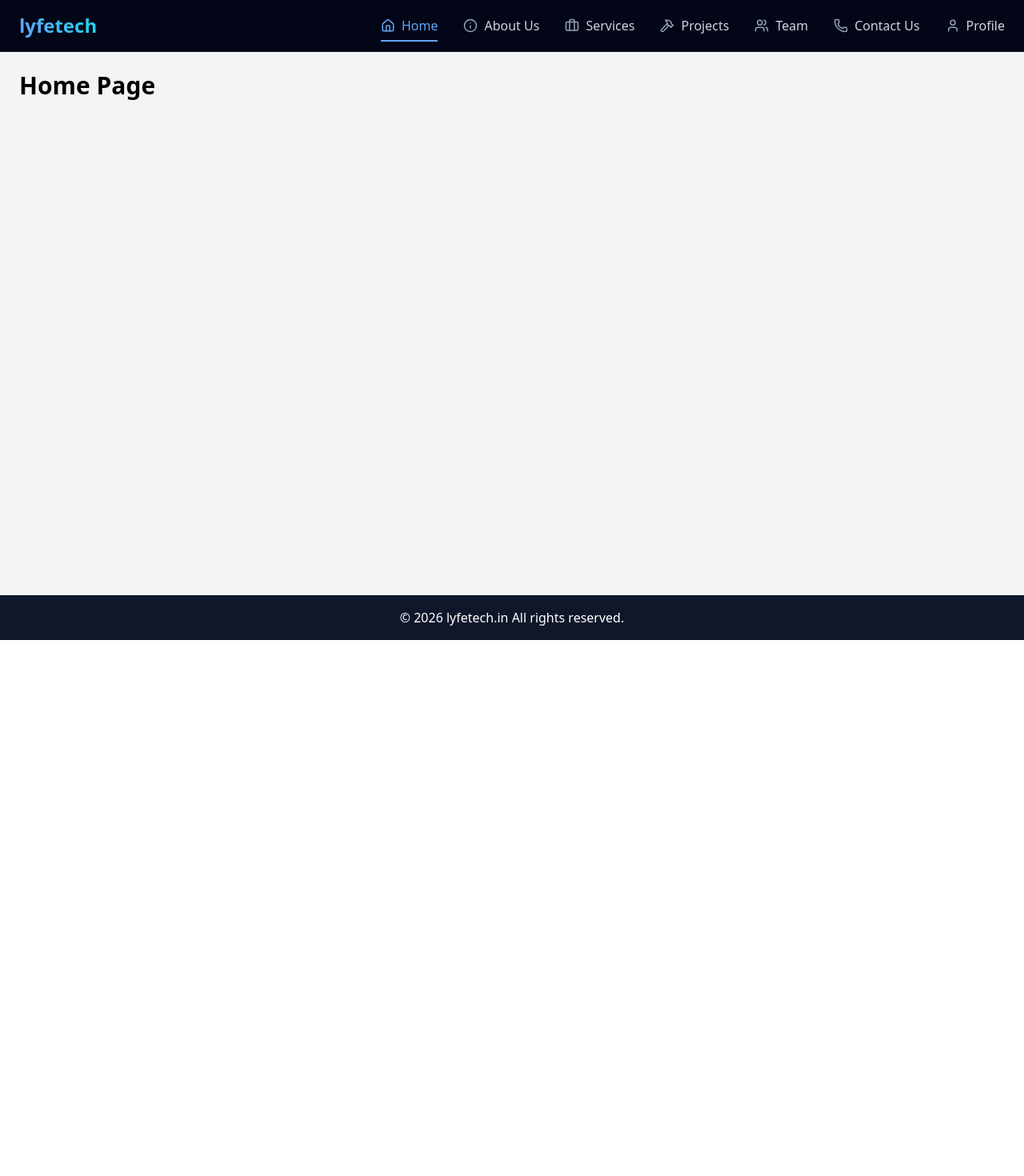
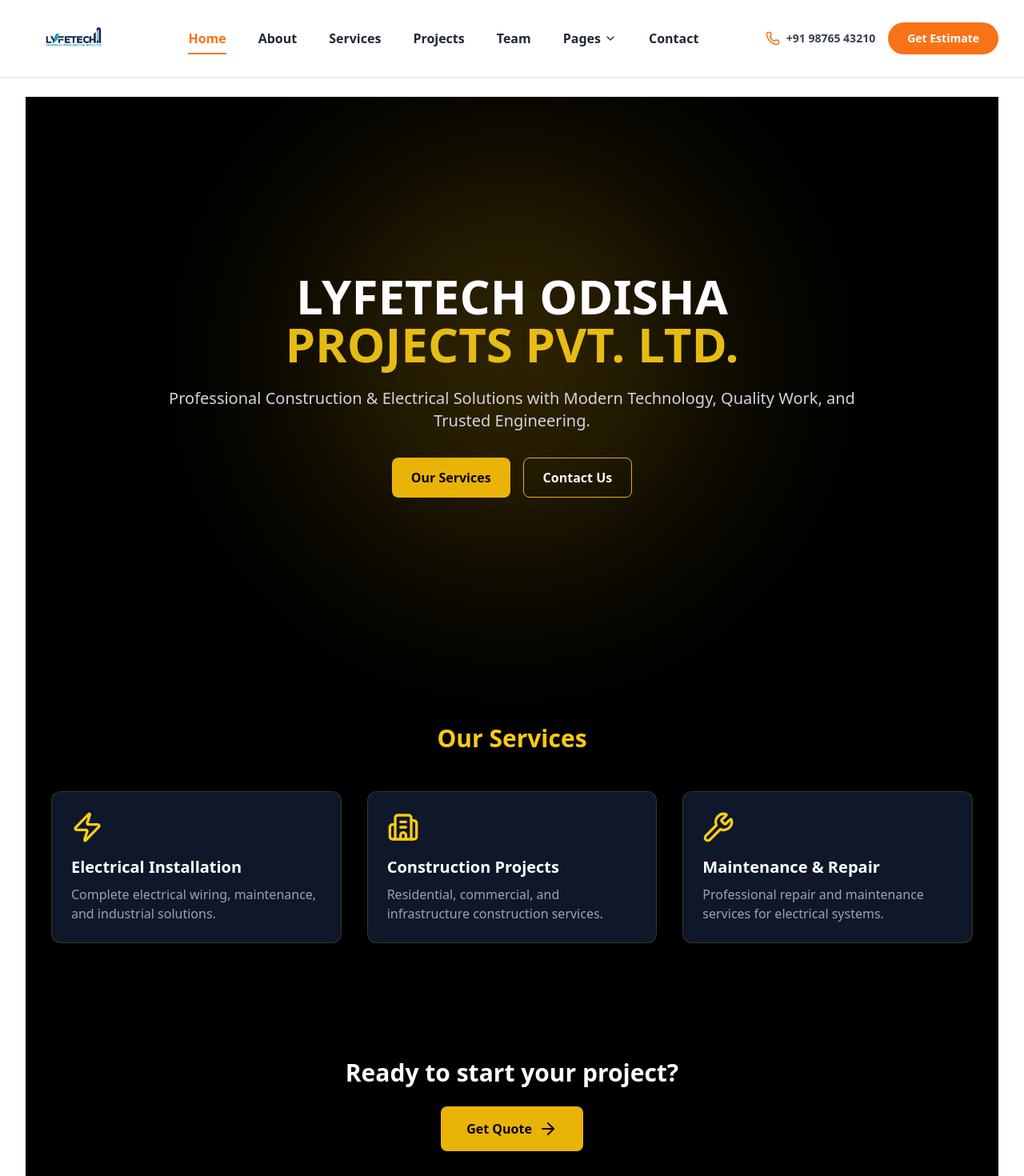
Before and after one commit to firozmdtabish04/lyfetech, a React (Vite) app: page / in a window 1280 px wide. Shown: the top 1470 px of the page at 80% size. Before the commit the page ends 800 px from the top, so only its background shows below. Built offline with nearby package versions, Linux system fonts and the light colour scheme.

Commit message:
Navbar Completed

```diff
--- a/index.html
+++ b/index.html
@@ -2,7 +2,7 @@
 <html lang="en">
   <head>
     <meta charset="UTF-8" />
-    <link rel="icon" type="image/svg+xml" href="/vite.svg" />
+    <link rel="icon" type="image/svg+xml" href="/src/assets/brandlogo.jpe" />
     <meta name="viewport" content="width=device-width, initial-scale=1.0" />
     <title>lyfetech.in</title>
   </head>
--- a/src/components/layout/MainLayout.jsx
+++ b/src/components/layout/MainLayout.jsx
@@ -4,13 +4,19 @@
 
 export default function MainLayout() {
   return (
-    <div className="flex flex-col min-h-screen">
+    <div className="flex flex-col min-h-screen  text-white">
+      {/* Navbar */}
       <Navbar />
 
-      <main className="flex-grow p-6 bg-gray-100">
-        <Outlet />
+      {/* Main Content */}
+      <main className="flex-grow">
+        {/* Content Container */}
+        <div className="max-w-7xl mx-auto px-4 sm:px-6 lg:px-8 py-6">
+          <Outlet />
+        </div>
       </main>
 
+      {/* Footer */}
       <Footer />
     </div>
   );
--- a/src/components/layout/navbar/Navbar.jsx
+++ b/src/components/layout/navbar/Navbar.jsx
@@ -1,59 +1,125 @@
 import { useState } from "react";
 import MenuItems from "../../../config/MenuItems";
 import { Link, useLocation } from "react-router-dom";
-import { Menu, X } from "lucide-react";
+import { Menu, X, Phone, ChevronDown } from "lucide-react";
+import logo from "../../../assets/image.png";
 
 export default function Navbar() {
   const location = useLocation();
-  const [open, setOpen] = useState(false);
+
+  const [mobileOpen, setMobileOpen] = useState(false);
+  const [mobileDropdown, setMobileDropdown] = useState(false);
+
+  // Check active route
+  const isActive = (path) => location.pathname === path;
 
   return (
-    <nav className="bg-[#020617] text-white border-b border-slate-800 sticky top-0 z-50">
-      {/* Main container */}
-      <div className="max-w-7xl mx-auto px-6 py-4 flex justify-between items-center">
+    <nav className="sticky top-0 z-50 bg-white border-b border-gray-200 shadow-sm">
+      {/* Container */}
+      <div className="max-w-[1280px] mx-auto px-4 sm:px-6 lg:px-8">
+        {/* Navbar Row */}
+        <div className="flex items-center justify-between h-20 lg:h-24">
           {/* Logo */}
-        <Link to="/" className="flex items-center gap-2">
-          <span className="text-2xl font-bold bg-gradient-to-r from-blue-400 to-cyan-400 bg-clip-text text-transparent">
-            lyfetech
-          </span>
+          <Link to="/" className="flex items-center">
+            <img
+              src={logo}
+              alt="Logo"
+              className="h-14 lg:h-20 object-contain"
+            />
           </Link>
 
           {/* Desktop Menu */}
-        <div className="hidden md:flex items-center gap-8">
+          <div className="hidden lg:flex items-center space-x-10">
             {MenuItems.map((item, index) => {
-            const Icon = item.icon;
-            const active = location.pathname === item.path;
+              // Dropdown Menu
+              if (item.children) {
+                const dropdownActive = item.children.some(
+                  (child) => location.pathname === child.path,
+                );
 
                 return (
-              <Link
-                key={index}
-                to={item.path}
-                className="relative flex items-center gap-2 group"
+                  <div key={index} className="relative group ">
+                    {/* Parent */}
+                    <div
+                      className={`
+                      flex items-center gap-1 cursor-pointer
+                      font-semibold text-[16px]
+                      ${
+                        dropdownActive
+                          ? "text-orange-500"
+                          : "text-gray-800 hover:text-orange-500"
+                      }
+                    `}
                     >
-                <Icon
-                  size={18}
-                  className={`transition ${
-                    active
-                      ? "text-blue-400"
-                      : "text-slate-400 group-hover:text-blue-400"
-                  }`}
+                      {item.name}
+
+                      <ChevronDown size={16} />
+                    </div>
+
+                    {/* Active underline */}
+                    <span
+                      className={`
+                      absolute left-0 -bottom-2 h-[2px] bg-orange-500
+                      transition-all duration-300
+                      ${dropdownActive ? "w-full" : "w-0 group-hover:w-full"}
+                    `}
                     />
 
+                    {/* Dropdown */}
+                    <div
+                      className="
+                      absolute left-0 top-full
+                      w-56
+                      bg-white border rounded-lg shadow-lg
+                      opacity-0 invisible
+                      group-hover:opacity-100 group-hover:visible
+                      transition duration-200
+                    "
+                    >
+                      {item.children.map((child, i) => (
+                        <Link
+                          key={i}
+                          to={child.path}
+                          className={`
+                            block px-5 py-3 font-medium
+                            ${
+                              isActive(child.path)
+                                ? "text-orange-500 bg-orange-50"
+                                : "text-gray-700 hover:bg-orange-50 hover:text-orange-500"
+                            }
+                          `}
+                        >
+                          {child.name}
+                        </Link>
+                      ))}
+                    </div>
+                  </div>
+                );
+              }
+
+              // Normal Link
+              return (
+                <Link key={index} to={item.path} className="relative group">
                   <span
-                  className={`transition font-medium ${
-                    active
-                      ? "text-blue-400"
-                      : "text-slate-300 group-hover:text-white"
-                  }`}
+                    className={`
+                    font-semibold text-[16px]
+                    transition duration-300
+                    ${
+                      isActive(item.path)
+                        ? "text-orange-500"
+                        : "text-gray-800 hover:text-orange-500"
+                    }
+                  `}
                   >
                     {item.name}
                   </span>
 
-                {/* underline */}
+                  {/* Underline */}
                   <span
                     className={`
-                    absolute left-0 -bottom-2 h-[2px] bg-blue-400 transition-all duration-300
-                    ${active ? "w-full" : "w-0 group-hover:w-full"}
+                    absolute left-0 -bottom-2 h-[2px] bg-orange-500
+                    transition-all duration-300
+                    ${isActive(item.path) ? "w-full" : "w-0 group-hover:w-full"}
                   `}
                   />
                 </Link>
@@ -61,44 +127,94 @@
             })}
           </div>
 
-        {/* Mobile Button */}
+          {/* Right Section */}
+          <div className="flex items-center gap-4">
+            {/* Phone */}
+            <div className="hidden lg:flex items-center gap-2">
+              <Phone size={18} className="text-orange-500" />
+
+              <span className="font-semibold text-sm text-gray-700">
+                +91 98765 43210
+              </span>
+            </div>
+
+            {/* Button */}
             <button
-          className="md:hidden text-slate-300"
-          onClick={() => setOpen(!open)}
+              className="
+              bg-orange-500 hover:bg-orange-600
+              text-white px-6 py-2.5 rounded-full
+              font-semibold text-sm
+              transition duration-300
+            "
             >
-          {open ? <X size={26} /> : <Menu size={26} />}
+              Get Estimate
             </button>
+
+            {/* Hamburger */}
+            <button
+              onClick={() => setMobileOpen(!mobileOpen)}
+              className="lg:hidden w-12 h-12 flex items-center justify-center"
+            >
+              {mobileOpen ? <X size={28} /> : <Menu size={28} />}
+            </button>
+          </div>
+        </div>
       </div>
 
       {/* Mobile Menu */}
-      <div
+      {mobileOpen && (
+        <div className="lg:hidden bg-white border-t">
+          {MenuItems.map((item, index) => (
+            <div key={index}>
+              {!item.children ? (
+                <Link
+                  to={item.path}
+                  onClick={() => setMobileOpen(false)}
                   className={`
-          md:hidden bg-slate-900 transition-all duration-300 overflow-hidden
-          ${open ? "max-h-[400px]" : "max-h-0"}
+                    block px-6 py-4 border-b font-semibold
+                    ${
+                      isActive(item.path)
+                        ? "text-orange-500 bg-orange-50"
+                        : "text-gray-800"
+                    }
                   `}
                 >
-        {MenuItems.map((item, index) => {
-          const Icon = item.icon;
-          const active = location.pathname === item.path;
-
-          return (
-            <Link
-              key={index}
-              to={item.path}
-              onClick={() => setOpen(false)}
-              className={`flex items-center gap-3 px-6 py-4 border-b border-slate-800
-              ${
-                active
-                  ? "text-blue-400 bg-slate-800"
-                  : "text-slate-300 hover:bg-slate-800 hover:text-white"
-              }`}
-            >
-              <Icon size={18} />
                   {item.name}
                 </Link>
-          );
-        })}
+              ) : (
+                <>
+                  <div
+                    onClick={() => setMobileDropdown(!mobileDropdown)}
+                    className="px-6 py-4 font-semibold border-b cursor-pointer flex justify-between"
+                  >
+                    {item.name}
+                    <ChevronDown size={18} />
                   </div>
+
+                  {mobileDropdown &&
+                    item.children.map((child, i) => (
+                      <Link
+                        key={i}
+                        to={child.path}
+                        onClick={() => setMobileOpen(false)}
+                        className={`
+                        block pl-10 py-3 border-b font-medium
+                        ${
+                          isActive(child.path)
+                            ? "text-orange-500 bg-orange-50"
+                            : "text-gray-700"
+                        }
+                      `}
+                      >
+                        {child.name}
+                      </Link>
+                    ))}
+                </>
+              )}
+            </div>
+          ))}
+        </div>
+      )}
     </nav>
   );
 }
--- a/src/config/MenuItems.jsx
+++ b/src/config/MenuItems.jsx
@@ -1,49 +1,21 @@
-import {
-  Home,
-  Info,
-  Phone,
-  User,
-  Briefcase,
-  Users,
-  Hammer,
-} from "lucide-react";
+const MenuItems = [
+  { name: "Home", path: "/" },
+  { name: "About", path: "/about" },
+  { name: "Services", path: "/service" },
+  { name: "Projects", path: "/projects" },
+  { name: "Team", path: "/officebearers" },
 
-const MenuItems = [
   {
-    name: "Home",
-    path: "/",
-    icon: Home,
+    name: "Pages",
+    children: [
+      { name: "Service Details", path: "/service" },
+      { name: "Project Details", path: "/project-details" },
+      { name: "Terms", path: "/terms" },
+      { name: "Privacy", path: "/privacy" },
+    ],
   },
-  {
-    name: "About Us",
-    path: "/about",
-    icon: Info,
-  },
-  {
-    name: "Services",
-    path: "/service",
-    icon: Briefcase, // better for company services
-  },
-  {
-    name: "Projects",
-    path: "/projects",
-    icon: Hammer, // best for construction projects
-  },
-  {
-    name: "Team",
-    path: "/officebearers",
-    icon: Users,
-  },
-  {
-    name: "Contact Us",
-    path: "/contact",
-    icon: Phone,
-  },
-  {
-    name: "Profile",
-    path: "/profile",
-    icon: User,
-  },
+
+  { name: "Contact", path: "/contact" },
 ];
 
 export default MenuItems;
--- a/src/pages/home/Home.jsx
+++ b/src/pages/home/Home.jsx
@@ -1,7 +1,135 @@
+import { Zap, Building2, Wrench, ArrowRight } from "lucide-react";
+
 export default function Home() {
   return (
-    <div>
-      <h1 className="text-3xl font-bold">Home Page</h1>
+    <div className="bg-black text-white min-h-screen overflow-hidden">
+      {/* HERO SECTION */}
+      <section className="relative flex items-center justify-center min-h-[90vh] px-6">
+        {/* background glow */}
+        <div className="absolute w-[500px] h-[500px] bg-yellow-500/20 blur-[120px] rounded-full top-20"></div>
+
+        <div className="relative z-10 text-center max-w-4xl">
+          {/* Company Name */}
+          <h1 className="text-4xl md:text-6xl font-bold mb-6 leading-tight">
+            <span className="block text-white">LYFETECH ODISHA</span>
+
+            <span className="block text-yellow-400 animate-pulse">
+              PROJECTS PVT. LTD.
+            </span>
+          </h1>
+
+          {/* Subtitle */}
+          <p className="text-gray-300 text-lg md:text-xl mb-8">
+            Professional Construction & Electrical Solutions with Modern
+            Technology, Quality Work, and Trusted Engineering.
+          </p>
+
+          {/* Buttons */}
+          <div className="flex flex-wrap gap-4 justify-center">
+            <button
+              className="bg-yellow-500 text-black px-6 py-3 rounded-lg font-semibold
+            hover:bg-yellow-400 transition-all duration-300
+            hover:scale-110 hover:shadow-[0_0_30px_rgba(234,179,8,0.6)]"
+            >
+              Our Services
+            </button>
+
+            <button
+              className="border border-yellow-500 px-6 py-3 rounded-lg font-semibold
+            hover:bg-yellow-500 hover:text-black transition-all duration-300
+            hover:scale-110"
+            >
+              Contact Us
+            </button>
+          </div>
+        </div>
+      </section>
+
+      {/* SERVICES SECTION */}
+      <section className="py-16 px-6">
+        <h2 className="text-3xl font-bold text-center mb-12 text-yellow-400">
+          Our Services
+        </h2>
+
+        <div className="grid md:grid-cols-3 gap-8 max-w-6xl mx-auto">
+          {/* Card 1 */}
+          <div
+            className="bg-slate-900 p-6 rounded-xl border border-yellow-500/20
+          hover:border-yellow-400 transition-all duration-300
+          hover:scale-105 hover:shadow-[0_10px_40px_rgba(234,179,8,0.3)]
+          group cursor-pointer"
+          >
+            <Zap
+              className="text-yellow-400 mb-4 group-hover:scale-125 transition"
+              size={40}
+            />
+
+            <h3 className="text-xl font-semibold mb-2">
+              Electrical Installation
+            </h3>
+
+            <p className="text-gray-400">
+              Complete electrical wiring, maintenance, and industrial solutions.
+            </p>
+          </div>
+
+          {/* Card 2 */}
+          <div
+            className="bg-slate-900 p-6 rounded-xl border border-yellow-500/20
+          hover:border-yellow-400 transition-all duration-300
+          hover:scale-105 hover:shadow-[0_10px_40px_rgba(234,179,8,0.3)]
+          group cursor-pointer"
+          >
+            <Building2
+              className="text-yellow-400 mb-4 group-hover:scale-125 transition"
+              size={40}
+            />
+
+            <h3 className="text-xl font-semibold mb-2">
+              Construction Projects
+            </h3>
+
+            <p className="text-gray-400">
+              Residential, commercial, and infrastructure construction services.
+            </p>
+          </div>
+
+          {/* Card 3 */}
+          <div
+            className="bg-slate-900 p-6 rounded-xl border border-yellow-500/20
+          hover:border-yellow-400 transition-all duration-300
+          hover:scale-105 hover:shadow-[0_10px_40px_rgba(234,179,8,0.3)]
+          group cursor-pointer"
+          >
+            <Wrench
+              className="text-yellow-400 mb-4 group-hover:scale-125 transition"
+              size={40}
+            />
+
+            <h3 className="text-xl font-semibold mb-2">Maintenance & Repair</h3>
+
+            <p className="text-gray-400">
+              Professional repair and maintenance services for electrical
+              systems.
+            </p>
+          </div>
+        </div>
+      </section>
+
+      {/* CTA SECTION */}
+      <section className="py-20 text-center">
+        <h2 className="text-3xl font-bold mb-6">
+          Ready to start your project?
+        </h2>
+
+        <button
+          className="bg-yellow-500 text-black px-8 py-4 rounded-lg font-bold
+        hover:scale-110 transition-all duration-300 flex items-center gap-2 mx-auto"
+        >
+          Get Quote
+          <ArrowRight />
+        </button>
+      </section>
     </div>
   );
 }
--- a/src/routes/routes.jsx
+++ b/src/routes/routes.jsx
@@ -8,6 +8,9 @@
 import Services from "../pages/service/Services";
 import OfficeBearers from "../pages/officebearers/officebearers";
 import Projects from "../pages/projects/Projects";
+import ProjectDetails from "../pages/projectdetail/ProjectDetails";
+import Term from "../pages/term/Term";
+import Privacy from "../pages/privacy/Privacy"
 export default function AppRoutes() {
   return (
     <Routes>
@@ -19,6 +22,9 @@
         <Route path="service" element={<Services />} />
         <Route path="OfficeBearers" element={<OfficeBearers />} />
         <Route path="projects" element={<Projects />} />
+        <Route path="project-details" element={<ProjectDetails />} />
+        <Route path="Terms" element={<Term />} />
+        <Route path="privacy" element={<Privacy/>} />
       </Route>
     </Routes>
   );
```
Also changed, not shown: src/pages/privacy/Privacy.jsx (added, +11 -0 lines), src/pages/projectdetail/ProjectDetails.jsx (added, +11 -0 lines), src/pages/term/Term.jsx (added, +11 -0 lines), src/assets/brandlogo.jpeg (added), src/assets/image.png (added). Lines whose indentation alone changed are shown as unchanged.
